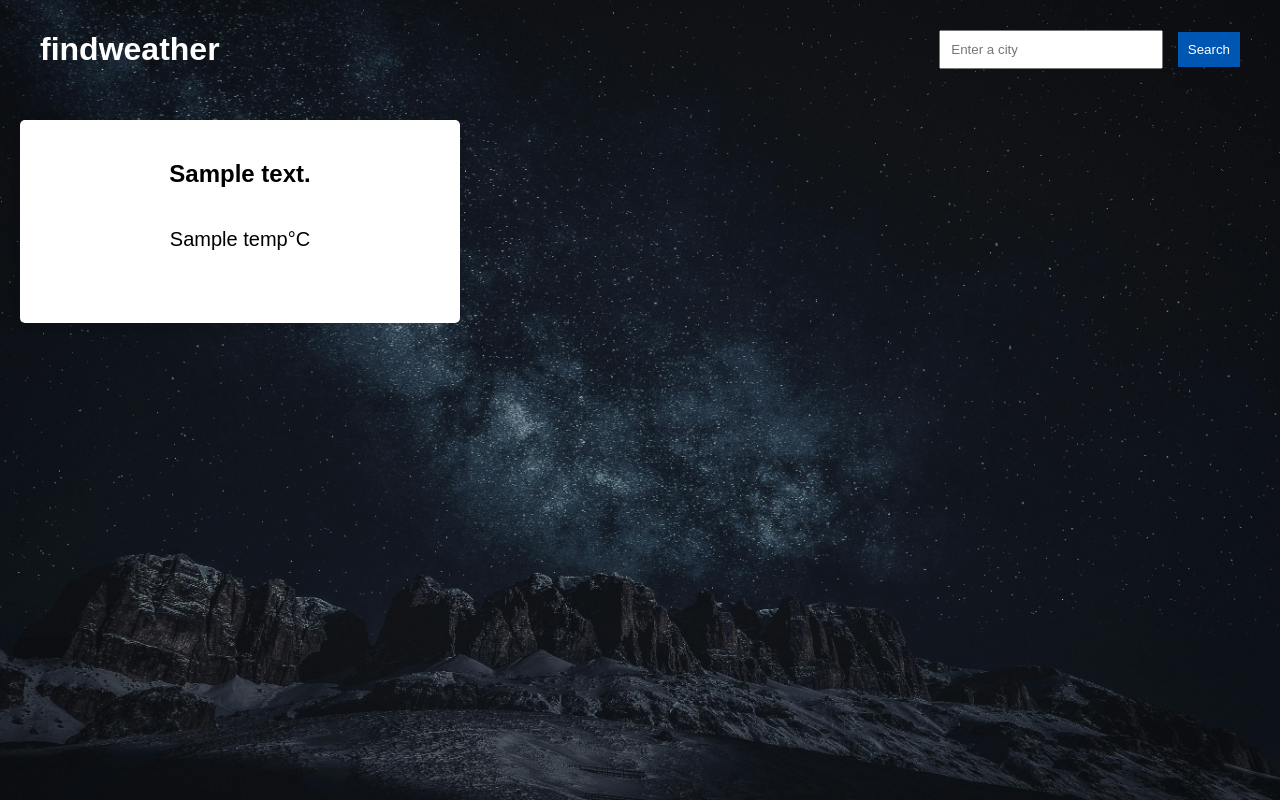
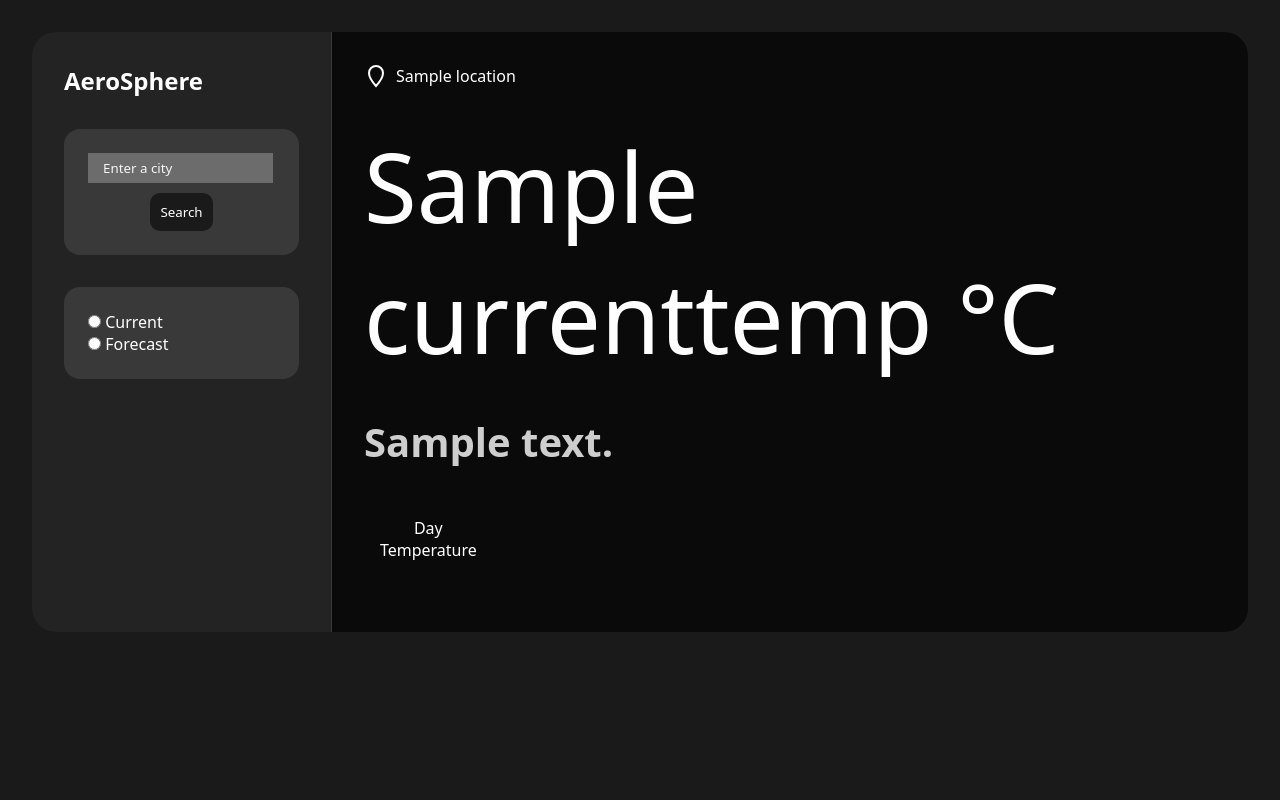
Before and after one commit to coderanik/Weather-, a Node server app: template views/index.ejs in a window 1280 px wide. Run offline with Node 20, Linux system fonts and the light colour scheme; the template is opened without the code that fills it: most values are stand-ins (such as "Sample title", 1, 10 or a date in 2020).

Commit message:
made some major changes

```diff
--- a/index.js
+++ /dev/null
@@ -1 +0,0 @@
-const location = document.getElementById('search-bar').value;
--- a/public/styles/style.css
+++ b/public/styles/style.css
@@ -1,77 +1,149 @@
-/* styles.css */
-html{
-    height: 100%;
+:root {
+    --glass-bg: rgba(255, 255, 255, 0.1);
+    --glass-border: rgba(255, 255, 255, 0.1);
 }
-body {
-    font-family: Arial, sans-serif;
+
+* {
     margin: 0;
     padding: 0;
-    height: 100%;
-    background-image: url("/assets/Dark_Sky.jpg");
-    background-position:center;
-    background-repeat: no-repeat;
-    background-size: cover;
+    box-sizing: border-box;
+    font-family: system-ui, -apple-system, sans-serif;
 }
 
-header {
-    background: transparent;
-    color: white;
-    padding: 10px 20px;
-    text-align: center;
-    display: flex;
-    justify-content: space-between;
-}
-h1{
-    padding-left: 20px;
-}
-header input {
-    padding: 10px;
-    width: 200px;
-    margin-right: 10px;
-    align-items: center;
+body {
+    min-height: 100vh;
+    background: #1a1a1a;
+    color: #fff;
+    padding: 2rem;
 }
 
-header button {
+.dashboard {
+    background: rgba(0, 0, 0, 0.6);
+    backdrop-filter: blur(10px);
+    border-radius: 24px;
+    overflow: hidden;
+    display: grid;
+    grid-template-columns: 300px 1fr;
+    min-height: 600px;
+    position: relative;
+}
+
+.sidebar {
+    background: var(--glass-bg);
+    border-right: 1px solid var(--glass-border);
+    padding: 2rem;
+}
+
+.searchbar{
+    display: flex;
+    flex-direction:column ;
+    gap: 10px;
+}
+
+#search-box {
+    width: 185px;
+    height: 30px;
+    background-color: rgba(255, 255, 255, 0.253);
+    border: 0;
+    padding-left: 10px;
+}
+::placeholder{
+    color:whitesmoke ;
+    padding-left: 5px;
+}
+
+#search-button {
     padding: 10px;
-    background: #0056b3;
+    background:#1a1a1a;
     color: white;
     border: none;
     cursor: pointer;
+    align-self: center;
+    border-radius: 10px;
 }
-.searchbar{
-    align-self:center;
-    padding-top: 20px;
-    padding-right: 20px;
+.choices{
+    display: flex;
+    flex-direction: column;
+
 }
-header button:hover {
-    background: #004494;
+.cursor{
+    cursor: pointer;
 }
 
-main {
-    padding: 20px;
+.logo {
+    font-size: 1.5rem;
+    font-weight: 600;
+    margin-bottom: 2rem;
 }
 
-#weather-info {
-    background: white;
-    padding: 20px;
-    border-radius: 5px;
-    box-shadow: 0 0 10px rgba(0, 0, 0, 0.1);
-    text-align: center;
-    width: 400px;
-    display: flex;
-    flex-direction: column;
-    justify-content: center;
-    align-items: center;
+.status-card {
+    background: var(--glass-bg);
+    border-radius: 16px;
+    padding: 1.5rem;
+    margin-bottom: 2rem;
 }
 
-#location {
-    font-size: 24px;
+.main-content {
+    padding: 2rem;
 }
 
-#temperature {
-    font-size: 20px;
+.header {
+    display: flex;
+    justify-content: space-between;
+    align-items: center;
+    margin-bottom: 2rem;
 }
 
-#description {
-    font-size: 16px;
+.location {
+    display: flex;
+    align-items: center;
+    gap: 0.5rem;
+    color: #fff;
 }
+
+.temperature {
+    font-size: 6rem;
+    font-weight: 500;
+    margin: 2rem 0;
+}
+
+.weather-condition {
+    font-size: 2.5rem;
+    color: rgba(255, 255, 255, 0.8);
+    margin-bottom: 2rem;
+}
+
+.forecast {
+    display: grid;
+    grid-template-columns: repeat(6, 1fr);
+    gap: 1rem;
+    margin-top: 3rem;
+}
+
+.forecast-day {
+    text-align: center;
+}
+
+.recent-searches {
+    display: flex;
+    gap: 1rem;
+    position: absolute;
+    top: 2rem;
+    right: 2rem;
+}
+
+.search-card {
+    background: var(--glass-bg);
+    border-radius: 12px;
+    padding: 1rem;
+    text-align: center;
+}
+
+.download-btn {
+    background: var(--glass-bg);
+    border: none;
+    color: white;
+    padding: 0.5rem 1rem;
+    border-radius: 8px;
+    cursor: pointer;
+}
--- a/server.js
+++ b/server.js
@@ -7,32 +7,58 @@ const port = 3000;
 const API_URL = "http://api.weatherapi.com/v1/current.json";
 const apiToken = "d64111698a2a4b39a5f191157241211";
 
+app.use(express.static("public"));
+app.use(bodyParser.urlencoded({ extended: true }));
 
-app.use(express.static("public"));
-app.use(bodyParser.urlencoded({extended : true}));
-
-app.get("/" ,(req,res) =>{
-    res.render("index.ejs" , { content : ""});
+// Route to serve the home page
+app.get("/", (req, res) => {
+    res.render("index.ejs", {
+        currenttemp: "",
+        location: "",
+        content: ""
+    });
 });
 
+// Route to handle form submission and fetch weather data
 app.post("/search", async (req, res) => {
-    const place = req.body.location;
+    const { placedetails: place } = req.body; // Extract 'place' from the form submission
+    if (!place) {
+        return res.render("index.ejs", {
+            currenttemp: "",
+            location: "",
+            content: "Please enter a city to search for weather information."
+        });
+    }
+
     try {
-      const result = await axios.get(API_URL,{
-        params:{
-            key: apiToken,
-            q: place,
-            aqi:"yes"
-        }
-      });
-      res.render("index.ejs", {
-        content: JSON.stringify(result.data.location.name) ,
-        temp: JSON.stringify(result.data.current.temp_c)});
+        const result = await axios.get(API_URL, {
+            params: {
+                key: apiToken,
+                q: place,
+                aqi: "yes",
+            },
+        });
+
+        const locationName = result.data.location.name;
+        const temperature = result.data.current.temp_c;
+        const content = result.data.current.condition.text;
+
+        res.render("index.ejs", {
+            location: locationName,
+            currenttemp: temperature,
+            content: content,
+        });
     } catch (error) {
-      res.render("index.ejs", { content: JSON.stringify(error.response.data) });
+        const errorMessage = error.response?.data?.error?.message || "Unable to fetch weather data.";
+        res.render("index.ejs", {
+            currenttemp: "",
+            location: "",
+            content: `Error: ${errorMessage}`
+        });
     }
-  });
+});
+
 // Setting up the server
-app.listen(port , () => {
-    console.log(`Server is running on ${port}`);
-})
+app.listen(port, () => {
+    console.log(`Server is running on port ${port}`);
+});
--- a/views/index.ejs
+++ b/views/index.ejs
@@ -3,30 +3,79 @@
 <head>
     <meta charset="UTF-8">
     <meta name="viewport" content="width=device-width, initial-scale=1.0">
-    <title>findweather</title>
+    <title>AeroSphere</title>
     <link rel="shortcut icon" href="favicon.ico" type="image/x-icon">
-    <link rel="stylesheet" type="text/css" href="/styles/style.css" >
+    <link rel="stylesheet" type="text/css" href="/styles/style.css">
     <script src="/index.js"></script>
 </head>
 <body>
-    <!--Header-->
-    <header>
-        <h1>findweather</h1>
-        <form action="/search" method="post">
-            <div class="searchbar">
-                <input type="text" id="search-bar" placeholder="Enter a city" name="location">
-                <button type="submit">Search</button>
+    <div class="dashboard">
+        <aside class="sidebar">
+            <div class="logo">AeroSphere</div>
+            <div class="status-card">
+                <form action="/search" method="post">
+                    <div class="searchbar">
+                        <input
+                            id="search-box"
+                            type="text"
+                            placeholder="Enter a city"
+                            name="placedetails"
+                            required>
+                        <button id="search-button" type="submit">Search</button>
+                    </div>
+                </form>
             </div>
-        </form>
+            <div class="status-card">
+                <h4></h4>
+                <div class="choices">
+                    <div id="current">
+                        <input type="radio" class="option" id="Current" value="A" name="question" >
+                        <label for="Current" class="cursor">Current</label>
+                    </div>
+                    <div id="forecast">
+                        <input type="radio" class="option" value="B" id="Forecast" name="question">
+                        <label for="Forecast" class="cursor">Forecast</label>
+                    </div>
+                </div>
+            </div>
+        </aside>
+        <main class="main-content">
+
+            <% if (location) { %>
+                <header class="header">
+                    <div class="location">
+                        <svg width="24" height="24" viewBox="0 0 24 24" fill="none" stroke="currentColor" stroke-width="2">
+                            <path d="M12 2C8.13 2 5 5.13 5 9c0 5.25 7 13 7 13s7-7.75 7-13c0-3.87-3.13-7-7-7z"/>
+                        </svg>
+                        <p><%= location %></p>
+                    </div>
+                </header>
+            <% } %>
+
+            <% if (currenttemp) { %>
+                <div class="temperature">
+                    <p><%= currenttemp %> °C</p>
+                </div>
+            <% } %>
+
+            <!-- Display error message -->
+            <% if (content) { %>
+                <div class="weather-condition">
+                    <p><strong> <%= content %></strong></p>
+                </div>
+            <% } %>
+
+            <!-- Placeholder for weather condition -->
 
 
-    </header>
-    <main>
-        <div id="weather-info">
-            <h2 id="location"><%= content %></h2>
-            <p id="temperature"> <%= temp %>&deg;C</p>
-            <p id="description"></p>
-        </div>
-    </main>
+            <!-- Placeholder for forecast -->
+            <div class="forecast">
+                <div class="forecast-day">
+                    <div class="day-name">Day</div>
+                    <div class="day-temp">Temperature</div>
+                </div>
+            </div>
+        </main>
+    </div>
 </body>
 </html>
```
Also changed, not shown: public/assets/original-4ed7467bf2eeed791ce89e8744a122f5.jpg (added).
